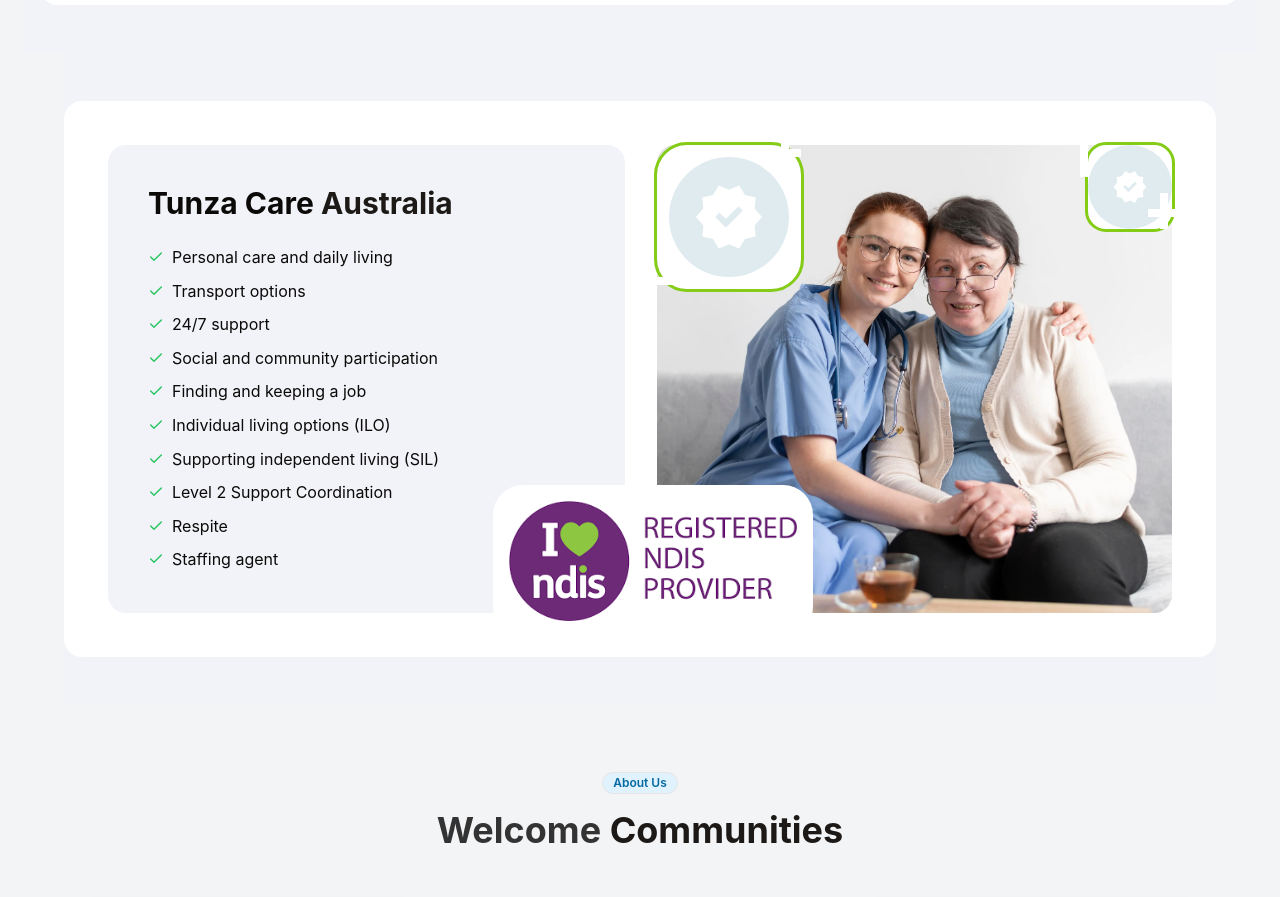
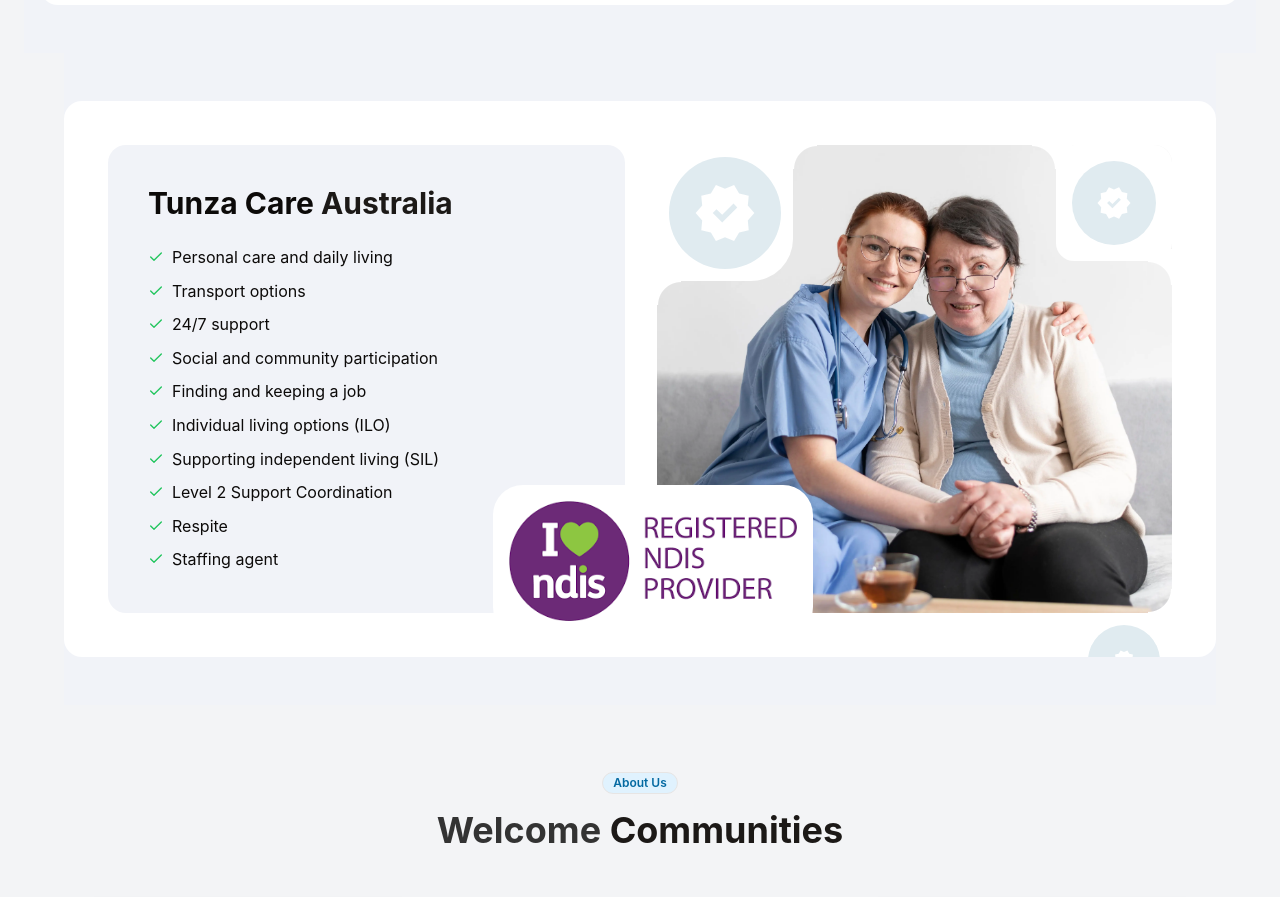
Before and after one commit to nmcyber/tunza-care, a React (Vite) app: page / in a window 1280 px wide. Shown: the part 880-1777 px from the top of the page. Built offline with nearby package versions, Linux system fonts and the light colour scheme; what fluid-tailwind would draw is missing.

Commit message:
Fix: Inverted Border radius test complete

```diff
--- a/src/components/InvertedRadius.jsx
+++ b/src/components/InvertedRadius.jsx
@@ -12,18 +12,18 @@
     imageRotation,
     smoothness = '2',
     beforeTop,
-    beforeRight,
-    beforeBottom,
+    beforeBottom="-bottom-6",
+    beforeRight="-right-3",
     beforeLeft,
-    beforeRotation,
-    afterTop,
+    beforeRotation = 'rotate-0',
+    afterRotation = 'rotate-0',
+    afterTop='-top-2',
+    afterLeft='-left-6',
     afterRight,
     afterBottom,
-    afterLeft,
-    afterRotation,
     innerBorderRadius,
     imgSrc,
-    imgSize = '48px',
+    imgSize = '24px',
     imgAlt,
     spanBgColor,
     children }) => {
@@ -49,7 +49,7 @@
       mainDivPositionClasses += ' top-0 left-0'; // Default position
     }
 
-    const mainDivClasses = `${mainDivPositionClasses} outline outline-lime-500 z-20 p-${padding} ${innerBorderRadius} ${rotation} bg-white after:w-8 after:h-8 after:bg-radial-[at_100%_100%] after:from-white after:to-white after:aspect-square after:bg-white-500  after:absolute after:top-0 aafter:rotate-6 after:shadow-[-0.5rem_0_0_white] after:z-20 before:absolute before:bottom-0 before:-right-8 before:w-9 before:h-9 before:bg-radial-[at_100%_100%] before:from-white before:to-white before:aspect-square before:bg-blue before:z-20 before:shadow-[-0.5rem_0_0_white]`;
+    const mainDivClasses = `${mainDivPositionClasses} outline-0 outline-lime-500 z-20 p-${padding} ${innerBorderRadius} ${rotation} bg-white after:w-8 after:h-8 after:bg-radial-[at_100%_100%] after:from-white after:to-white after:aspect-square after:bg-white-500 after:absolute after:top-0 aafter:rotate-6 after:shadow-[-0.5rem_0_0_white] after:z-20 before:absolute before:bottom-0 before:-right-8 before:w-9 before:h-9 before:bg-radial-[at_100%_100%] before:from-white before:to-white before:aspect-square before:bg-blue before:z-20 before:shadow-[-0.5rem_0_0_white]`;
 
     let beforePositionClasses = 'absolute';
     if (beforeTop !== undefined && beforeLeft !== undefined) {
@@ -95,9 +95,9 @@
 
     return (
       <div id="iB" className={mainDivClasses}>
-      <div className="bg-[hsl(199,36%,91%)] rounded-full p-3">
-        <div className="flex items-center justify-center">
-          <span className={`flex mx-auto aspect-square rounded-full p-3 text-white bg-[${spanBgColor}] ${imageRotation} transition-colors`}>
+      <div className="bg-[hsl(199,36%,91%)] relative z-0 rounded-full overflow-hidden p-3">
+        <div className=" relative z-0 flex items-center justify-center">
+          <span className={`flex mx-auto aspect-square rounded-full p-3 text-white bg-[#${spanBgColor}] ${imageRotation} transition-colors`}>
             {imgSrc && (
               <img
                 src={imgSrc}
@@ -109,8 +109,12 @@
           </span>
         </div>
       </div>
-      <div className={`${beforePositionClasses} w-9 h-9 bg-radial-[at_0%_0%] outline-0 outline-lime-500 from-white to-white aspect-square bg-blue ${beforeRotation} z-20 shadow-[-0.5rem_0_0_white] bg-[radial-gradient(circle_at_100%_100%,transparent_1.4rem,white,white_calc(1.4rem_+_${smoothness}px))]`} />
-      <div className={`${afterPositionClasses} w-8 h-8 bg-radial-[at_100%_100%] from-white to-white aspect-square bg-white-500 ${afterRotation} outline-0 outline-lime-500 bg-[radial-gradient(circle_at_100%_100%,transparent_1.4rem,white,white_calc(1.4rem_+_${smoothness}px))] shadow-[-0.5rem_0_0_white] z-20`} />
+      <div className={`${beforePositionClasses} w-9 h-9 bg-radial-[at_100%_100%] border-0 border-fuchsia-500 from-white to-white aspect-square bg-transparent ${beforeRotation} z-20 shadow-[-0.5rem_0_0_1]`} style={{
+    backgroundImage: `radial-gradient(circle at 0% 100%, transparent 1.4rem, white, white calc(1.4rem + ${smoothness}px))`,
+  }} />
+  <div className={`${afterPositionClasses} w-8 h-8 bg-radial-[at_100%_100%] from-white to-white aspect-square bg-white-500 ${afterRotation} border-0 border-lime-500 shadow-[-0.5rem_0_0_1] z-20`} style={{
+    backgroundImage: `radial-gradient(circle at 0% 100%, transparent 1.4rem, white, white calc(1.4rem + ${smoothness}px))`,
+  }} />
       {children}
     </div>
     );
--- a/src/components/NDIS.jsx
+++ b/src/components/NDIS.jsx
@@ -66,18 +66,19 @@
                 <InvertedBorder
                     right="0"
                     top="0"
-                    padding="5"
+                    padding="4"
+                    rotation="-rotate-0"
                     imgSrc="/logos/verified.svg"
                     imgAlt="Star Icon"
                     imgSize="36px"
                     innerBorderRadius='rounded-lg'
-                    beforeRotation="rotate-[90deg]"
-                    afterRotation="rotate-[90deg]"
+                    beforeRotation="rotate-[0deg]"
+                    afterRotation="rotate-[0deg]"
                     beforeBottom="-bottom-6"
                     beforeRight="-right-3"
                     afterTop='-top-2'
                     afterLeft='-left-6'
-                    spanBgColor="#146690"
+                    spanBgColor="146690"
                   />
 
                   <InvertedBorder
@@ -88,15 +89,24 @@
                     smoothness='2'
                     imgSrc="/logos/verified.svg"
                     imgAlt="Star Icon"
-                    imgSize="72px"
-                    innerBorderRadius='rounded-xl'
-                    beforeRotation="rotate-[90deg]"
-                    afterRotation="rotate-[90deg]"
-                    beforeBottom="-bottom-6"
-                    beforeRight="-right-3"
-                    afterTop='-top-2'
-                    afterLeft='-left-6'
-                    spanBgColor="#146690"
+                    imgSize="64px"
+                    innerBorderRadius='rounded-bl-2xl'
+                    beforeRotation="rotate-[0deg]"
+                    afterRotation="rotate-[0deg]"
+                    spanBgColor="6C2A77"
+                    />
+
+                  <InvertedBorder
+                    right="0"
+                    bottom="0"
+                    rotation="rotate-90"
+                    imageRotation="-rotate-90"
+                    smoothness='2'
+                    imgSrc="/logos/verified.svg"
+                    imgAlt="Star Icon"
+                    imgSize="24px"
+                    innerBorderRadius='rounded-bl-2xl'
+                    spanBgColor="146690"
                     />
 
                 {/*
```
